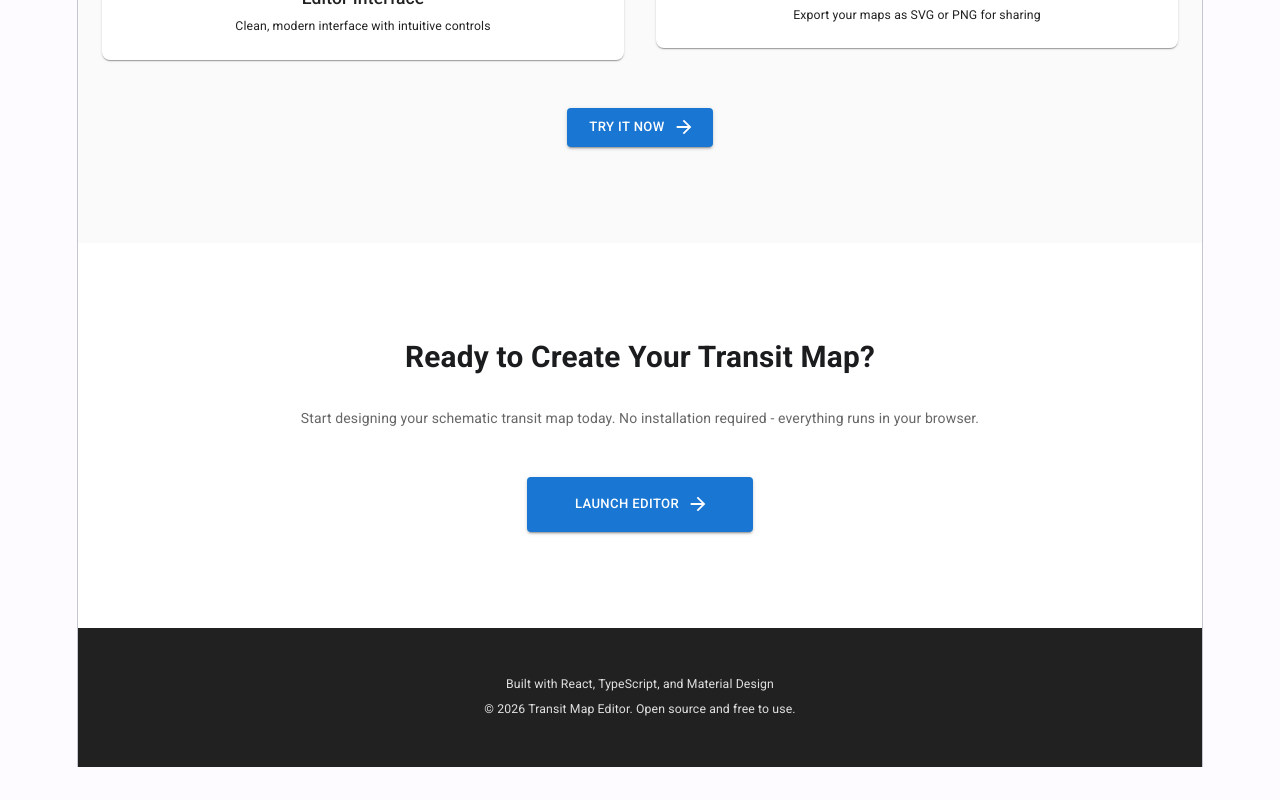
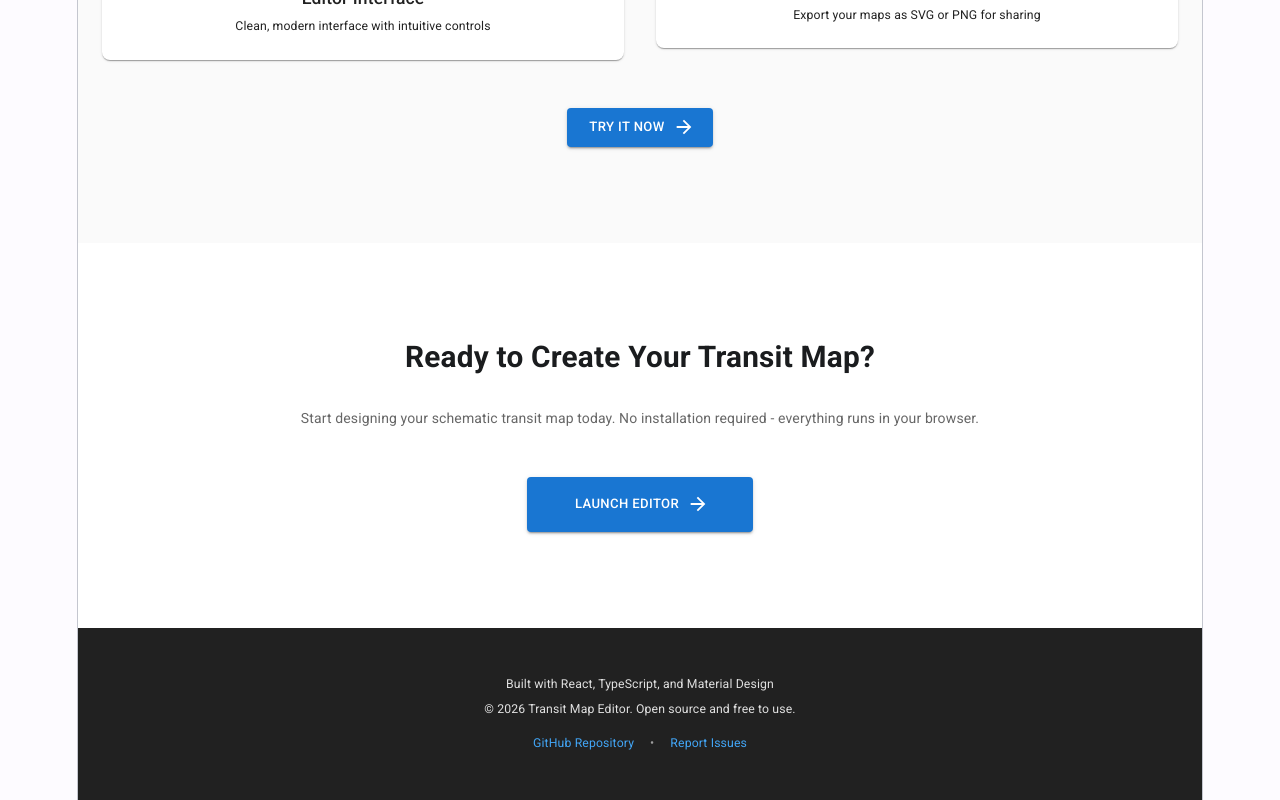
Before and after one commit to minzen/transit-editor, a React (Vite) app: page / in a window 1280 px wide. Shown: the part 1950-2750 px from the top of the page. Before the commit the page ends 2717 px from the top, so only its background shows below. Built offline with nearby package versions, Linux system fonts and the light colour scheme.

Commit message:
Add GitHub repository link to LandingPage footer
- Add link to https://github.com/minzen/transit-editor in footer
- Display both GitHub and issue tracker links in a flex row with separator
- Use primary.light color for links with hover underline effect

```diff
--- a/src/LandingPage.tsx
+++ b/src/LandingPage.tsx
@@ -199,6 +199,31 @@ export function LandingPage() {
                     <Typography variant="body2" sx={{ mt: 1 }}>
                         © 2026 Transit Map Editor. Open source and free to use.
                     </Typography>
+                    <Box sx={{ mt: 2, display: 'flex', gap: 2, justifyContent: 'center', flexWrap: 'wrap' }}>
+                        <Typography
+                            variant="body2"
+                            component="a"
+                            href="https://github.com/minzen/transit-editor"
+                            target="_blank"
+                            rel="noopener noreferrer"
+                            sx={{ color: 'primary.light', textDecoration: 'none', '&:hover': { textDecoration: 'underline' } }}
+                        >
+                            GitHub Repository
+                        </Typography>
+                        <Typography variant="body2" sx={{ color: 'grey.500' }}>
+                            •
+                        </Typography>
+                        <Typography
+                            variant="body2"
+                            component="a"
+                            href="https://issues.transit-map-editor.online/"
+                            target="_blank"
+                            rel="noopener noreferrer"
+                            sx={{ color: 'primary.light', textDecoration: 'none', '&:hover': { textDecoration: 'underline' } }}
+                        >
+                            Report Issues
+                        </Typography>
+                    </Box>
                 </Container>
             </Box>
         </Box>
```
